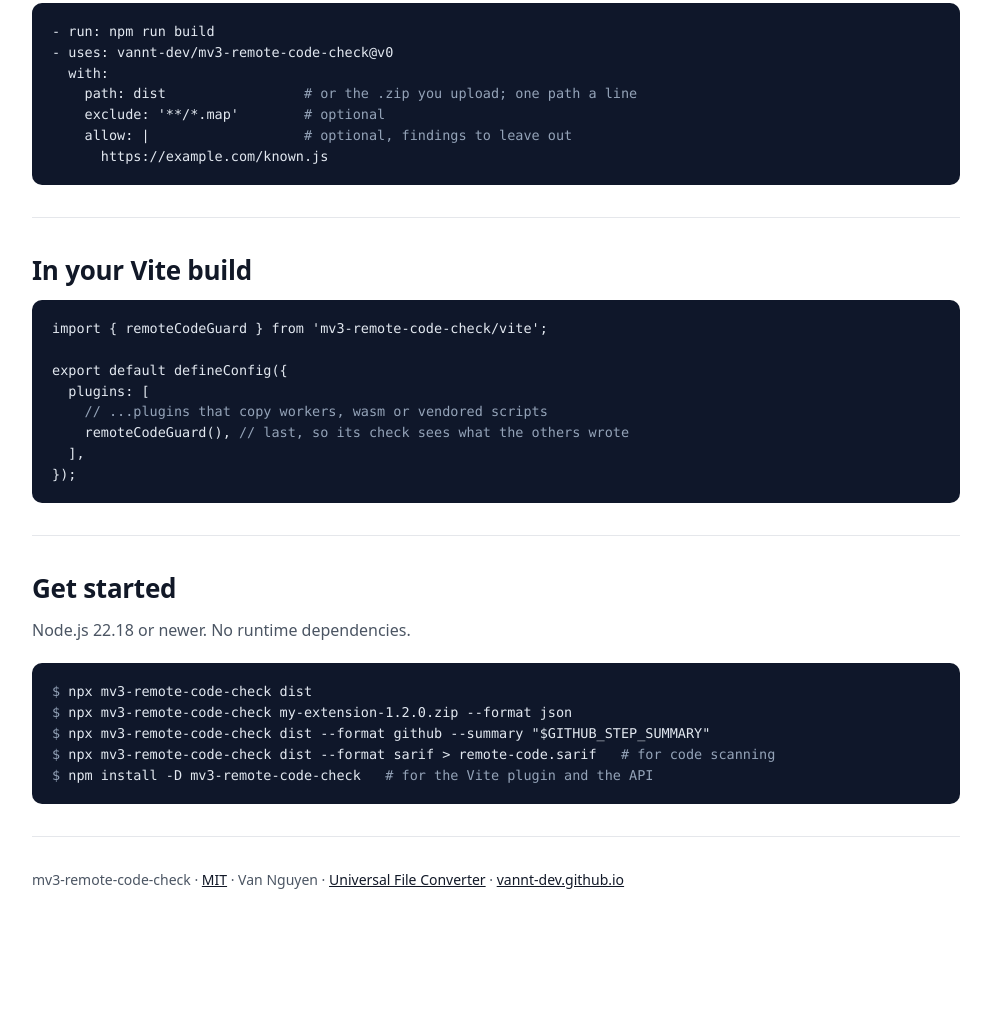
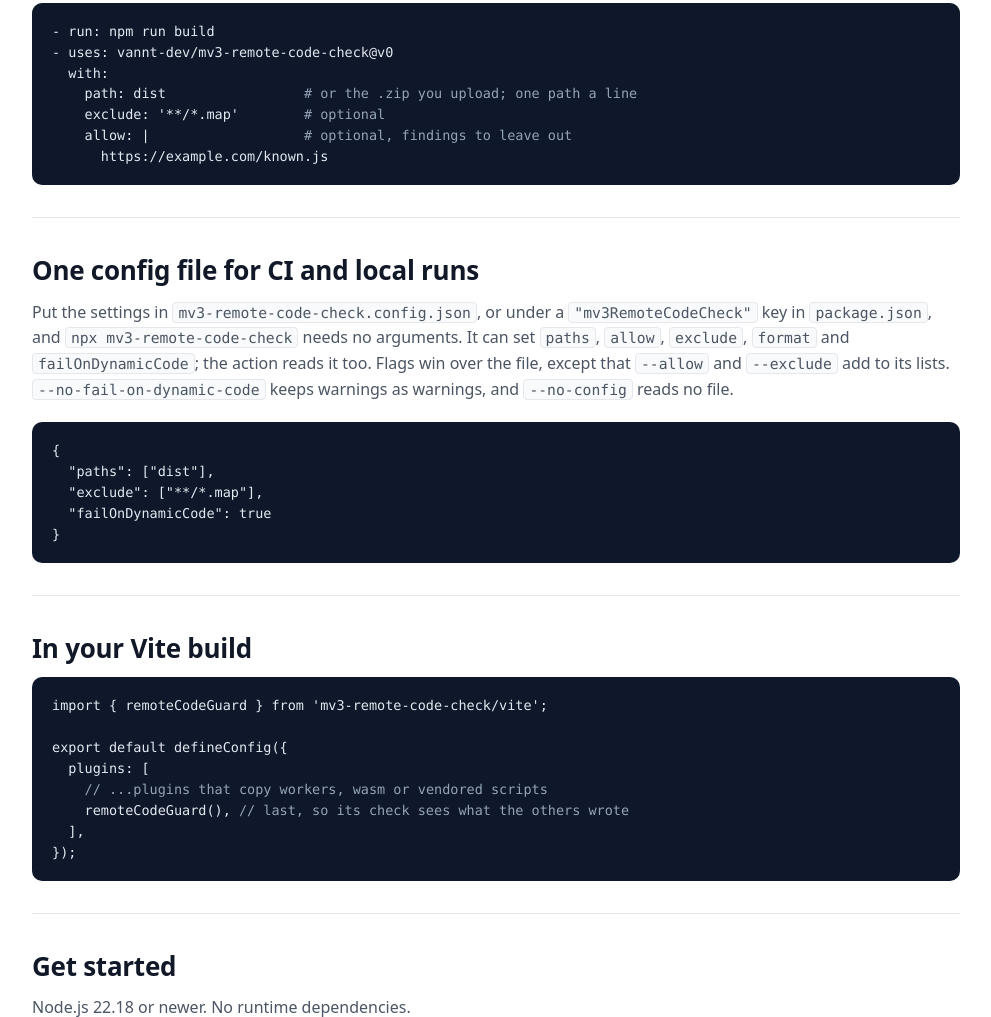
Before and after one commit to vannt-dev/mv3-remote-code-check, a browser extension: page docs/index.html in a window 1280 px wide. Shown: the part 1785-2802 px from the top of the page, without its empty margins (144-1135 px from the left). Before the commit the page ends 2724 px from the top, so only its background shows below. Drawn offline with Linux system fonts and the light colour scheme.

Commit message:
docs(landing): mention the config file (#20)
Docs only.

```diff
--- a/docs/index.html
+++ b/docs/index.html
@@ -356,6 +356,23 @@
       https://example.com/known.js</pre>
       </section>
 
+      <section id="config">
+        <h2 data-i18n="cfg.h2">One config file for CI and local runs</h2>
+        <p class="sub" data-i18n="cfg.sub">
+          Put the settings in <code>mv3-remote-code-check.config.json</code>, or under a <code>"mv3RemoteCodeCheck"</code> key in
+          <code>package.json</code>, and <code>npx mv3-remote-code-check</code> needs no arguments. It can set <code>paths</code>,
+          <code>allow</code>, <code>exclude</code>, <code>format</code> and <code>failOnDynamicCode</code>; the action reads it too. Flags
+          win over the file, except that <code>--allow</code> and <code>--exclude</code> add to its lists.
+          <code>--no-fail-on-dynamic-code</code> keeps warnings as warnings, and <code>--no-config</code> reads no file.
+        </p>
+        <pre>
+{
+  "paths": ["dist"],
+  "exclude": ["**/*.map"],
+  "failOnDynamicCode": true
+}</pre>
+      </section>
+
       <section id="vite">
         <h2 data-i18n="vite.h2">In your Vite build</h2>
         <pre>import { remoteCodeGuard } from 'mv3-remote-code-check/vite';
@@ -422,6 +439,9 @@
           'act.h2': 'Trong CI, trước mỗi lần phát hành',
           'act.sub':
             'Trỏ action vào thư mục đã build hoặc file ZIP gửi Store. Kết quả hiện thành annotation và trong job summary; action chỉ cần Node.js có sẵn trên runner.',
+          'cfg.h2': 'Một file config cho CI và khi chạy ở máy',
+          'cfg.sub':
+            'Đặt cấu hình trong <code>mv3-remote-code-check.config.json</code>, hoặc dưới key <code>"mv3RemoteCodeCheck"</code> trong <code>package.json</code>, là <code>npx mv3-remote-code-check</code> chạy không cần tham số. File đặt được <code>paths</code>, <code>allow</code>, <code>exclude</code>, <code>format</code> và <code>failOnDynamicCode</code>; action cũng đọc file này. Flag trên dòng lệnh thắng file, trừ <code>--allow</code> và <code>--exclude</code> thì cộng thêm vào danh sách trong file. <code>--no-fail-on-dynamic-code</code> giữ cảnh báo là cảnh báo, còn <code>--no-config</code> không đọc file nào.',
           'vite.h2': 'Trong bản build Vite',
           'gs.h2': 'Bắt đầu',
           'gs.sub': 'Node.js 22.18 trở lên. Không có dependency lúc chạy.',
```
